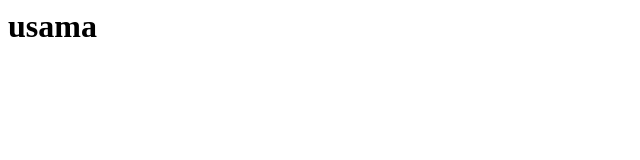
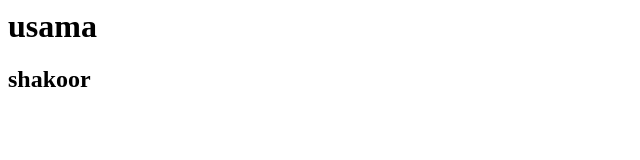
Before and after one commit to usamashakoor12/test, a plain HTML site: page index.html in a window 1280 px wide. Shown: the whole page, without its empty margins (0-640 px from the left). Drawn offline with Linux system fonts and the light colour scheme.

Commit message:
second commit

```diff
--- a/index.html
+++ b/index.html
@@ -1 +1,2 @@
 <h1>usama</h1>
+<h2>shakoor</h2>
```
